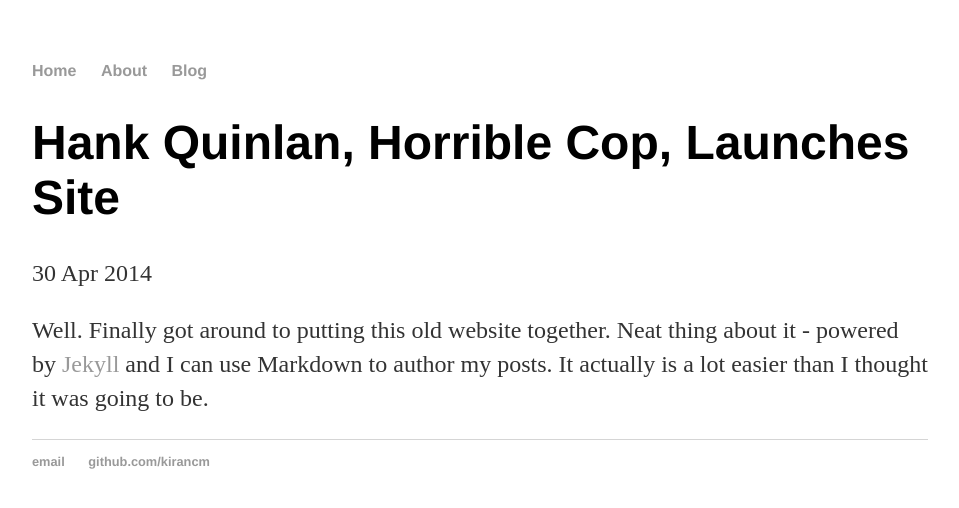
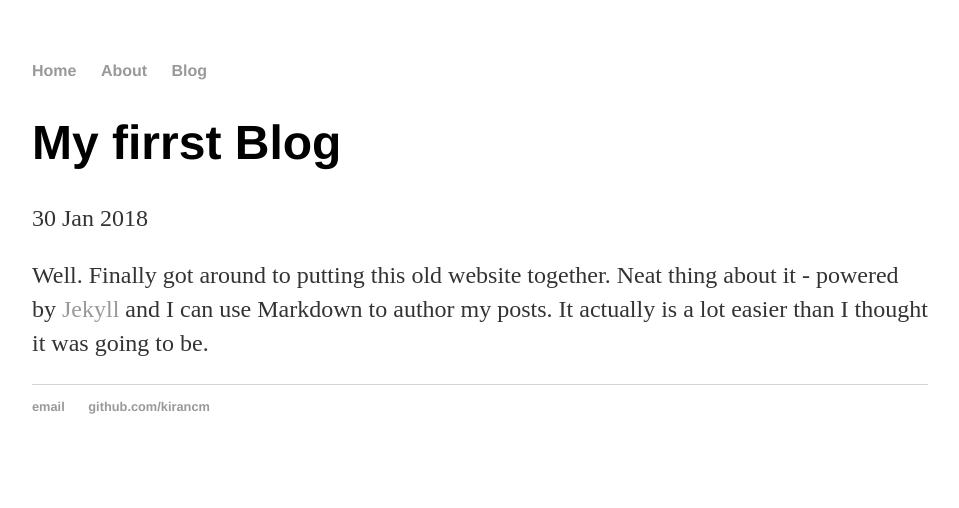
Before and after one commit to kirancm/kirancm.github.io, a Jekyll site: the page built from _posts/2014-04-30-hank-quinlan-site-launched.md, in a window 1280 px wide. Shown: the top 508 px of the page, without its empty margins (160-1119 px from the left). Built offline with Jekyll 4.4.1, drawn with Linux system fonts in a browser that asks for light colours.

Commit message:
first commit with Jekyll

```diff
--- a/_posts/2014-04-30-hank-quinlan-site-launched.md
+++ b/_posts/2014-04-30-hank-quinlan-site-launched.md
@@ -1,7 +1,7 @@
 ---
 layout: post
-title: "Hank Quinlan, Horrible Cop, Launches Site"
-date: 2014-04-30
+title: "My firrst Blog"
+date: 2018-01-30
 ---
 
 Well. Finally got around to putting this old website together. Neat thing about it - powered by [Jekyll](http://jekyllrb.com) and I can use Markdown to author my posts. It actually is a lot easier than I thought it was going to be.
```
